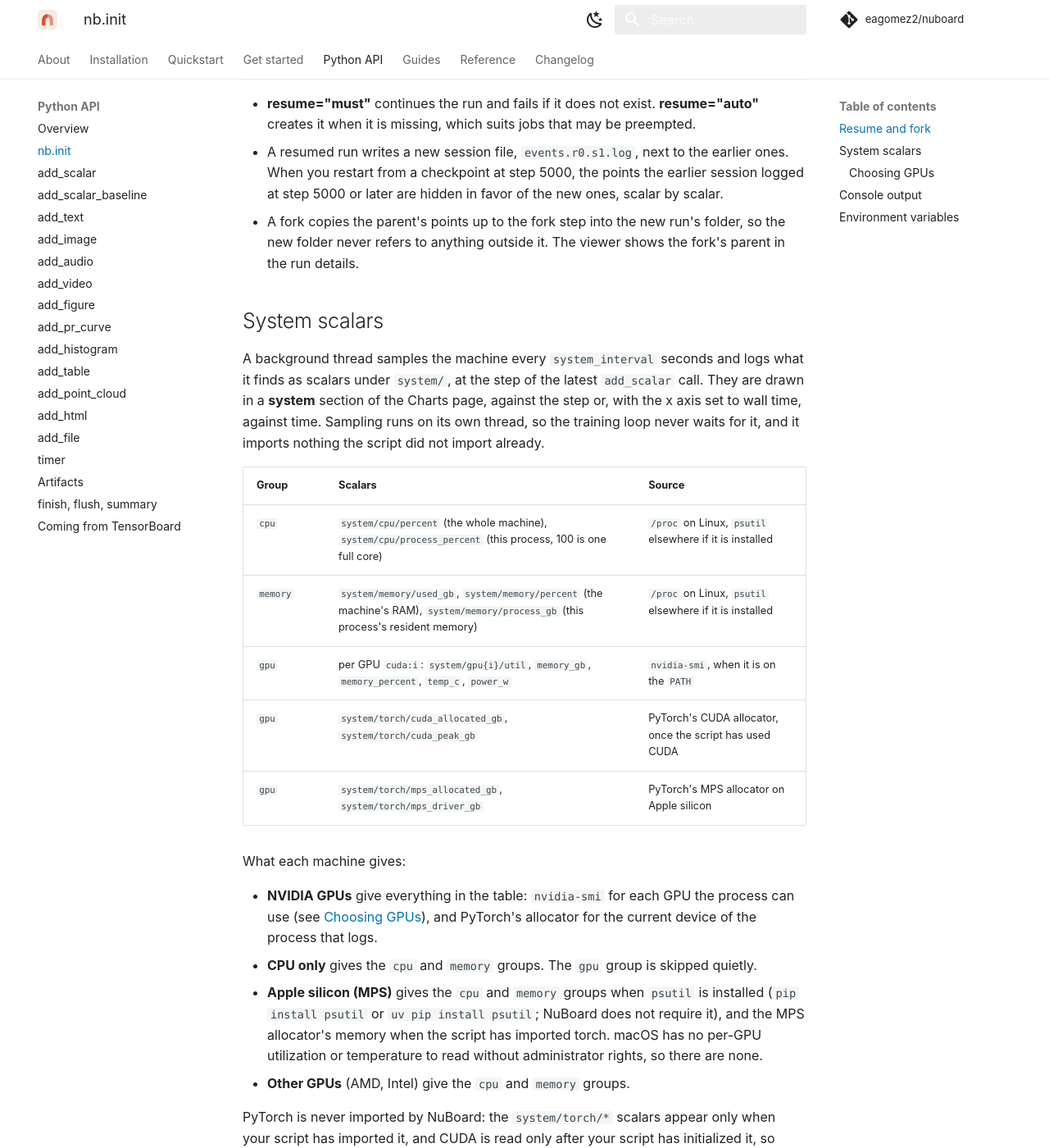
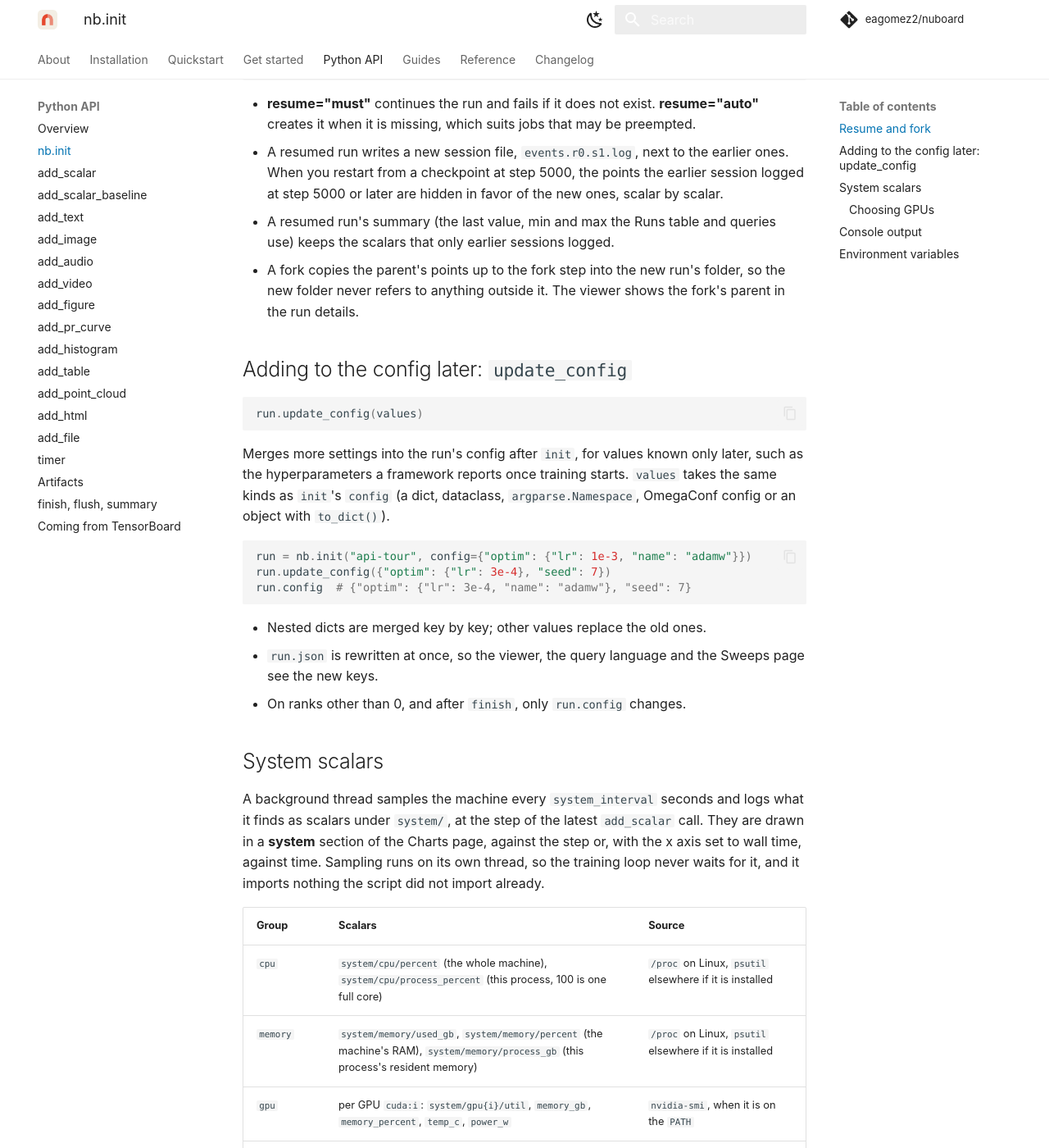
Before and after one commit to eagomez2/nuboard, an MkDocs documentation site: the page built from docs/api/init.md, in a window 1280 px wide and 1400 px high, scrolled down 3226 px. Shown: the whole window at 82% size. Built offline with MkDocs 1.6.1 and Material for MkDocs 9.7.7, drawn with Linux system fonts in a browser that asks for light colours; comment, search, counter and statistics services are not loaded.

Commit message:
Docs: API reference for update_config, finished and nb.show; how edits made elsewhere are handled
- api/init.md: update_config, and the resumed run's summary.
- api/finish.md: finished. api/index.md: rows for update_config, nb.show
  and the framework integrations.
- Reports guide: the Changed elsewhere marker, and BokehJS widgets and
  tables in HTML exports. Hypotheses guide: editing a board from two places.
- File format: the report hash and the hypothesis updated field are how
  edits made meanwhile are detected; nothing new is stored.
- README: an Integrations row.

````diff
--- a/docs/api/init.md
+++ b/docs/api/init.md
@@ -147,9 +147,33 @@ run = nb.init("api-tour", run_name="lower-lr", fork_from=("20261017T0930-c589c96
   earlier ones. When you restart from a checkpoint at step 5000, the points the
   earlier session logged at step 5000 or later are hidden in favor of the new
   ones, scalar by scalar.
+- A resumed run's summary (the last value, min and max the Runs table and
+  queries use) keeps the scalars that only earlier sessions logged.
 - A fork copies the parent's points up to the fork step into the new run's
   folder, so the new folder never refers to anything outside it. The viewer
   shows the fork's parent in the run details.
+
+## Adding to the config later: `update_config`
+
+```python
+run.update_config(values)
+```
+
+Merges more settings into the run's config after `init`, for values known only
+later, such as the hyperparameters a framework reports once training starts.
+`values` takes the same kinds as `init`'s `config` (a dict, dataclass,
+`argparse.Namespace`, OmegaConf config or an object with `to_dict()`).
+
+```python
+run = nb.init("api-tour", config={"optim": {"lr": 1e-3, "name": "adamw"}})
+run.update_config({"optim": {"lr": 3e-4}, "seed": 7})
+run.config  # {"optim": {"lr": 3e-4, "name": "adamw"}, "seed": 7}
+```
+
+- Nested dicts are merged key by key; other values replace the old ones.
+- `run.json` is rewritten at once, so the viewer, the query language and the
+  Sweeps page see the new keys.
+- On ranks other than 0, and after `finish`, only `run.config` changes.
 
 
 ## System scalars
````
Also changed, not shown: README.md (+1 -0 lines), docs/api/finish.md (+11 -0 lines), docs/api/index.md (+4 -1 lines), docs/guide/hypotheses.md (+9 -0 lines), docs/guide/reports.md (+14 -3 lines), docs/reference/format.md (+9 -1 lines).
